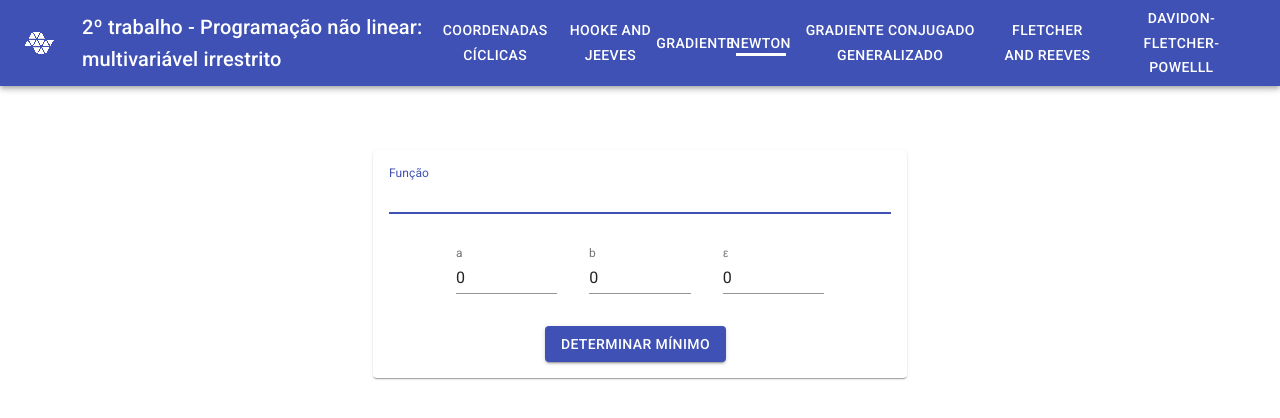
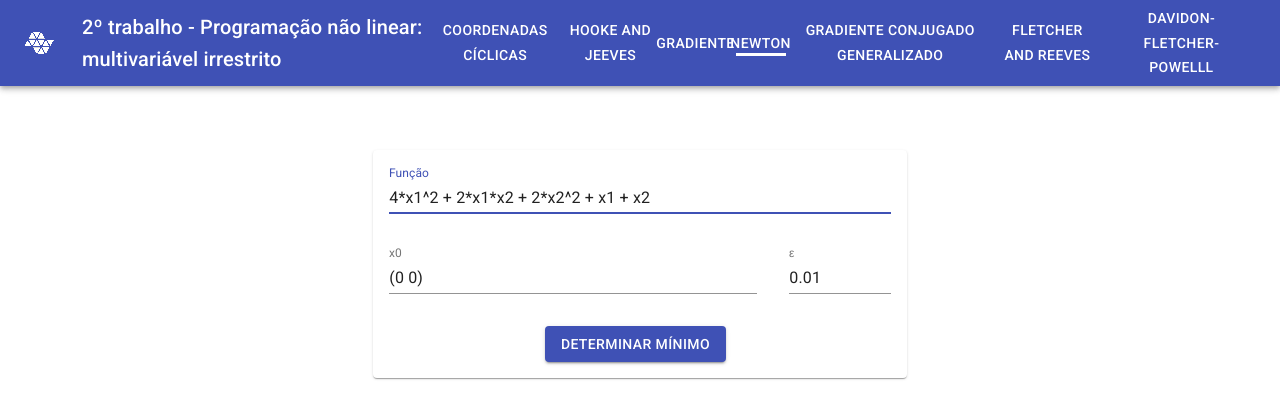
Before and after one commit to maykonmichel/4627AT2, a React (Create React App) app: page /newton in a window 1280 px wide. Shown: the top 418 px of the page. Built offline with nearby package versions, Linux system fonts and the light colour scheme.

Commit message:
newton
metodo newton implementado

```diff
--- a/src/methods/newton.js
+++ b/src/methods/newton.js
@@ -1,4 +1,105 @@
-export default async () =>
-  new Promise((resolve, reject) => {
-    return reject(new Error('TODO implement newton'));
+import {create, all} from 'mathjs';
+
+const math = create(all);
+
+const separaVariaveis = (x) => {
+  const scope = x.map((xi, i) => {
+    const name = `x${(i+1)}`;
+    return {[name]: xi};
+});
+
+  const target = {};
+  for(let i = 0; i < scope.length; i+=1){
+    Object.assign(target, scope[i]);
+  }
+  return target;
+}
+
+const calculaFuncao = (f, x) => {
+  return f.evaluate(separaVariaveis(x));
+}
+
+const derivadaParcial = (f, i) =>{
+    return math.derivative(f,`x${i}`);
+}
+
+const calculaGradiente = (f, x) => x.map((xi, i) => derivadaParcial(f, i+1));
+
+const matriz = (x) => {
+  const m = [];
+  for(let i=0; i < x.length; i+=1) { m[i] = new Array(x.length);}
+  return m;
+}
+
+const calculaHessiana = (f, x) =>{
+  const hess = matriz(x);
+  for(let i = 1; i <= x.length; i+=1){
+      const derivadaPrimeira = derivadaParcial(f, i);
+      for(let j = 1; j <= x.length; j+=1){
+        hess[i-1][j-1] = derivadaParcial(derivadaPrimeira, j);
+      }
+    }
+  return hess;
+}
+
+const valorGradiente = (x, gradiente) => {
+  const g = []
+  for(let i = 0; i < x.length; i+=1){
+    g.push(calculaFuncao(gradiente[i], x));
+  }
+  return g;
+}
+
+const valorHessiana = (x, hessiana) => {
+  const aux = matriz(x);
+  for(let i = 0; i < x.length; i+=1){
+    for(let j = 0; j < x.length; j+=1){
+      aux[i][j] = calculaFuncao(hessiana[i][j], x);
+    }
+  }
+  const h = math.matrix(aux);
+  return h;
+}
+
+const calculaDistancia = (x, gradiente, hessiana) =>{
+  const vlrG = valorGradiente(x, gradiente);
+  const vlrH = valorHessiana(x, hessiana);
+  const hInvertida = math.inv(vlrH);
+  return math.multiply(hInvertida, -1, vlrG);
+}
+
+const criterioParada = (x, gradiente) => {
+  const vlrG = valorGradiente(x, gradiente);
+  return math.norm(vlrG);
+}
+
+const atualizaX = (x, xi) => {
+  const xn = [];
+  for(let i = 0; i < x.length; i+=1){
+    xn.push(math.subset(xi, math.index(i)));
+  }
+  return xn;
+}
+
+export default async ({f, x0, e}) => {
+  const gradiente = calculaGradiente(f, x0);
+  const hessiana = calculaHessiana(f, x0);
+
+  return new Promise((resolve) => {
+    const min = (k, x) => {
+      if (k > 9999) return x;
+      if(criterioParada(x, gradiente) < e) return x;
+
+      const distancia = calculaDistancia(x, gradiente, hessiana);
+      const xi = math.add(x, distancia);
+      const xn = atualizaX(x, xi);
+      return min(k + 1, xn);
+    };
+
+    return resolve(
+      `X* = (${min(0, x0)
+        .map((xi) => xi.toFixed(4))
+        .join(' ')})`,
+    );
   });
+}
--- a/src/pages/Home/index.js
+++ b/src/pages/Home/index.js
@@ -14,6 +14,7 @@ const Home = () => {
           <p>Beatriz Tavares - 181022011</p>
           <p>Jamilly Souza - 181020416</p>
           <p>Maykon Michel - 181022656</p>
+          <p>Rafael Kawagoe - 171025725</p>
           <Divider />
           <p>
             Código fonte em:
--- a/src/pages/Newton/index.js
+++ b/src/pages/Newton/index.js
@@ -9,11 +9,9 @@ import methods from '../../methods';
 import useStyles from './useStyles';
 
 const initialValues = {
-  f: '',
-  a: 0,
-  b: 0,
-  d: 0,
-  e: 0,
+  f: '4*x1^2 + 2*x1*x2 + 2*x2^2 + x1 + x2',
+  x0: '(0 0)',
+  e: 0.01,
 };
 
 const initialResponse = {
@@ -24,8 +22,7 @@ const initialResponse = {
 
 const validationSchema = yup.object().shape({
   f: yup.string().label('Função').required(),
-  a: yup.number().label('a').required(),
-  b: yup.number().label('b').required(),
+  x0: yup.string().label('x0').required(),
   e: yup.number().label('ε').required().moreThan(0),
 });
 
@@ -88,26 +85,13 @@ const Newton = () => {
                   autoFocus
                 />
               </Grid>
-              <Grid item xs={3}>
+              <Grid item xs={9}>
                 <TextField
-                  type="number"
-                  error={!!errors.a}
-                  helperText={errors.a}
-                  name="a"
-                  label="a"
-                  value={values.a}
-                  onChange={handleChange}
-                  fullWidth
-                />
-              </Grid>
-              <Grid item xs={3}>
-                <TextField
-                  type="number"
-                  error={!!errors.b}
-                  helperText={errors.b}
-                  name="b"
-                  label="b"
-                  value={values.b}
+                  error={!!errors.x0}
+                  helperText={errors.x0}
+                  name="x0"
+                  label="x0"
+                  value={values.x0}
                   onChange={handleChange}
                   fullWidth
                 />
```
